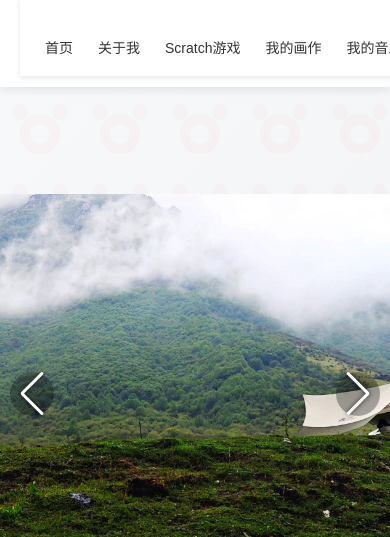
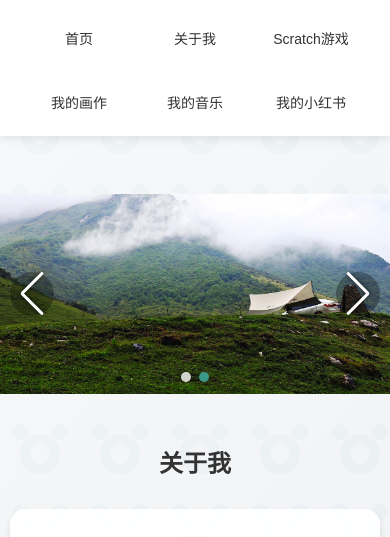
Before and after one commit to z357105857/doubao, a plain HTML site: page index.html in a window 390 px wide. Shown: the part 66-603 px from the top of the page. Drawn offline with nearby package versions, Linux system fonts and the light colour scheme; a script that the page names is missing.

Commit message:
Add files via upload

```diff
--- a/index.html
+++ b/index.html
@@ -308,7 +308,7 @@
                 bottom: '20px',
                 right: '20px',
                 zIndex: 1000,
-                themeColor: '#ff6b6b',
+                themeColor: '#40B4A6',
                 placeholder: '和豆包聊天...',
                 showToggleButton: true,
                 showHeader: true,
--- a/style.css
+++ b/style.css
@@ -12,10 +12,10 @@
     --card-bg: #fff;              /* 卡片背景色 */
     --header-bg: #fff;            /* 头部背景色 */
     --shadow: rgba(0,0,0,0.1);    /* 阴影颜色 */
-    --hover-color: #ff6b6b;       /* 悬停颜色 */
+    --hover-color: #40B4A6;       /* 悬停颜色 */
     /* 新的背景样式 */
     --bg-gradient: linear-gradient(135deg, #f8f9fa 0%, #f0f2f5 100%);
-    --pattern-color: rgba(255, 107, 107, 0.04);
+    --pattern-color: rgba(64, 180, 166, 0.04);
     --card-bg-rgb: 255, 255, 255; /* 卡片背景RGB值 */
     --card-opacity: 0.95;         /* 卡片透明度 */
 }
@@ -27,10 +27,10 @@
     --card-bg: #2d2d2d;
     --header-bg: #2d2d2d;
     --shadow: rgba(255,255,255,0.1);
-    --hover-color: #ff8585;
+    --hover-color: #40B4A6;
     /* 暗色主题背景样式 */
     --bg-gradient: linear-gradient(135deg, #1a1a1a 0%, #242424 100%);
-    --pattern-color: rgba(255, 133, 133, 0.02);
+    --pattern-color: rgba(64, 180, 166, 0.02);
     --card-bg-rgb: 45, 45, 45;
     --card-opacity: 0.9;
 }
@@ -89,7 +89,7 @@ body::before {
     height: 60px;
     max-width: 1200px;
     margin: 0 auto;
-    padding: 10px;
+    padding: 10px 20px;
     position: relative;
 }
 
@@ -137,17 +137,14 @@ body::before {
     display: flex;
     list-style: none;
     gap: 30px;
-    justify-content: center;
-    position: fixed;
-    top: 60px;
-    left: 0;
-    width: 100%;
-    background-color: rgba(var(--card-bg-rgb), var(--card-opacity));
-    backdrop-filter: blur(10px);
-    -webkit-backdrop-filter: blur(10px);
-    padding: 10px;
-    box-shadow: 0 2px 5px var(--shadow);
-    border-bottom: 1px solid rgba(255, 255, 255, 0.1);
+    justify-content: flex-end;
+    position: relative;
+    top: 0;
+    width: auto;
+    background: none;
+    padding: 0;
+    box-shadow: none;
+    border: none;
 }
 
 .nav-item a {
@@ -233,7 +230,7 @@ body::before {
     display: block;
 }
 
-/* 轮播图导航按钮样式 */
+/* 轮播图导按钮样式 */
 .swiper-button-next,
 .swiper-button-prev {
     color: #fff;
@@ -582,7 +579,7 @@ audio {
 }
 
 .back-to-top:hover {
-    background: #ff5252;
+    background: #368F84;
     transform: translateY(-5px);
 }
 
@@ -739,19 +736,21 @@ audio {
         left: 0;
         width: 100%;
         padding: 0;
+        background: rgba(var(--card-bg-rgb), 0.98);
     }
 
     .nav {
-        grid-template-columns: 1fr;
+        grid-template-columns: auto;
         height: auto;
         padding: 10px 15px;
         max-width: 100%;
+        margin-bottom: 0;
     }
 
     .logo {
         margin: 0 auto;
         padding: 5px 0;
-        z-index: 2;
+        margin-bottom: 5px;
     }
 
     .logo img {
@@ -772,37 +771,32 @@ audio {
 
     .nav-list {
         position: relative;
-        top: 0;
-        left: 0;
+        display: grid;
+        grid-template-columns: repeat(3, 1fr);
+        gap: 8px;
+        padding: 8px;
+        background: rgba(var(--card-bg-rgb), 0.95);
+        backdrop-filter: blur(10px);
+        -webkit-backdrop-filter: blur(10px);
+        border-top: 1px solid rgba(255, 255, 255, 0.1);
         width: 100%;
-        background: rgba(var(--card-bg-rgb), var(--card-opacity));
-        padding: 8px 15px;
-        box-shadow: 0 2px 5px var(--shadow);
-        display: grid;
-        grid-template-columns: repeat(6, 1fr);
-        gap: 10px;
-        border-bottom: 1px solid rgba(255, 255, 255, 0.1);
-        margin-top: 10px;
     }
 
     .nav-item a {
-        font-size: 14px;
+        font-size: 13px;
+        padding: 8px 5px;
+        justify-content: center;
         text-align: center;
-        padding: 8px 5px;
-        display: block;
-        white-space: nowrap;
-        overflow: hidden;
-        text-overflow: ellipsis;
     }
 
     /* 内容域调整 */
     #home.section {
-        padding-top: 0;
-        margin-top: 110px;
+        margin-top: 120px;
+        padding: 0;
     }
 
     .swiper {
-        height: 250px;
+        height: 200px;
         margin-top: 0;
         border-radius: 0;
     }
@@ -914,29 +908,28 @@ audio {
 }
 
 /* 平板电脑断点调整 */
-@media (max-width: 1024px) {
+@media (min-width: 769px) and (max-width: 1024px) {
     .nav {
         padding: 10px 20px;
-        height: auto;
-    }
-
-    .swiper {
-        height: 400px;
-        margin-top: 0;
-    }
-
-    #home.section {
-        margin-top: 120px;
     }
 
     .nav-list {
         position: relative;
-        top: 0;
-        padding: 10px 20px;
-        margin-top: 10px;
-        display: grid;
-        grid-template-columns: repeat(6, 1fr);
-        gap: 15px;
+        display: flex;
+        justify-content: flex-end;
+        gap: 20px;
+        padding: 0;
+        background: none;
+        box-shadow: none;
+        border: none;
+    }
+
+    #home.section {
+        margin-top: 60px;
+    }
+
+    .swiper {
+        height: 350px;
     }
 }
 
```
